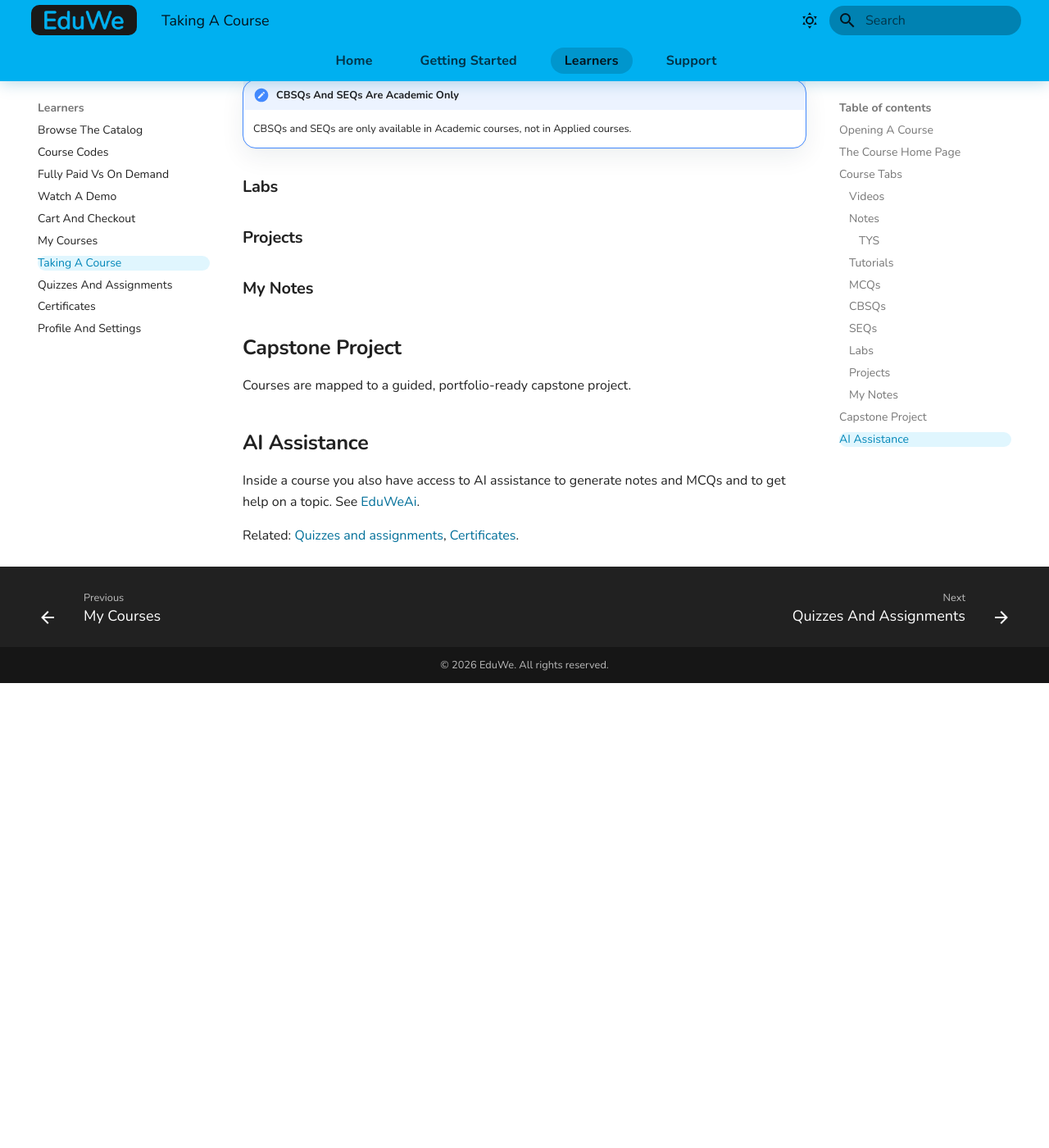
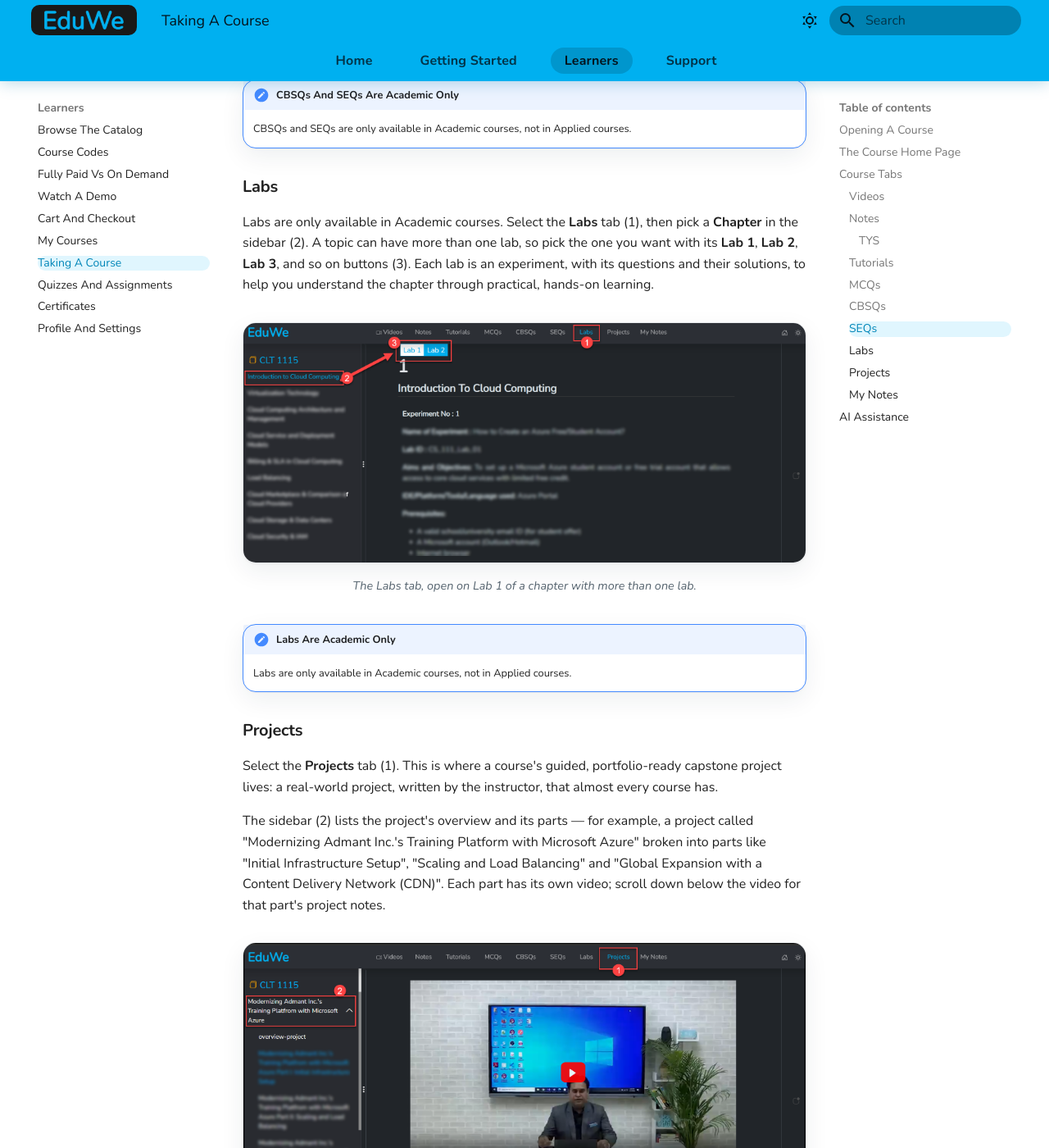
Before and after one commit to geitdeepak/EduWeIO_HelpDoc, an MkDocs documentation site: the page built from docs/learner/taking-a-course.md, in a window 1280 px wide and 1400 px high, scrolled down 8171 px. Shown: the whole window at 82% size. Built offline with MkDocs 1.6.1 and Material for MkDocs 9.7.7, drawn with Linux system fonts in a browser that asks for light colours; before the commit the page ends 9004 px from its top, so only the background shows below that; some of the changed text lies outside the part shown.

Commit message:
Document the Labs and Projects tabs
- Labs: Academic-only, experiment-based practical learning. A topic can
  have more than one lab, picked with Lab 1/Lab 2/... buttons, each with
  its questions and solutions.
- Projects: where a course's capstone project lives. A real-world
  project, written by the instructor, broken into an overview and parts,
  each with its own video and notes - implementation-based learning
  rather than reading or watching.

Fold the old standalone "Capstone Project" section into the Projects tab
now that its location and format are confirmed, and link the FAQ's
capstone answer to it.

Co-Authored-By: Claude Sonnet 5 <noreply@anthropic.com>

```diff
--- a/docs/learner/taking-a-course.md
+++ b/docs/learner/taking-a-course.md
@@ -170,22 +170,34 @@ Submit the correct answers in a Test MCQs set, and your result feeds the **MCQ**
 
 ### Labs
 
-<!-- TODO: walkthrough pending. -->
+Labs are only available in Academic courses. Select the **Labs** tab (1), then pick a **Chapter** in the sidebar (2). A topic can have more than one lab, so pick the one you want with its **Lab 1**, **Lab 2**, **Lab 3**, and so on buttons (3). Each lab is an experiment, with its questions and their solutions, to help you understand the chapter through practical, hands-on learning.
+
+<figure markdown>
+  ![The Labs tab, open on chapter 1 Introduction to Cloud Computing, with Lab 1 and Lab 2 buttons above Experiment No. 1, its name, lab ID, tools/language used and prerequisites](../assets/images/course-home/course-home-15-labs-tab.png){ loading=lazy }
+  <figcaption>The Labs tab, open on Lab 1 of a chapter with more than one lab.</figcaption>
+</figure>
+
+!!! note "Labs Are Academic Only"
+    Labs are only available in Academic courses, not in Applied courses.
 
 ### Projects
 
-<!-- TODO: walkthrough pending. Likely where the capstone project (below) appears. -->
+Select the **Projects** tab (1). This is where a course's guided, portfolio-ready capstone project lives: a real-world project, written by the instructor, that almost every course has.
+
+The sidebar (2) lists the project's overview and its parts — for example, a project called "Modernizing Admant Inc.'s Training Platform with Microsoft Azure" broken into parts like "Initial Infrastructure Setup", "Scaling and Load Balancing" and "Global Expansion with a Content Delivery Network (CDN)". Each part has its own video; scroll down below the video for that part's project notes.
+
+<figure markdown>
+  ![The Projects tab, playing the overview video for the project "Modernizing Admant Inc.'s Training Platform with Microsoft Azure", with its parts listed below it in the sidebar and a "scroll down for project notes" hint under the player](../assets/images/course-home/course-home-16-projects-tab.png){ loading=lazy }
+  <figcaption>The Projects tab, playing a project's overview video.</figcaption>
+</figure>
+
+Working through the project is implementation-based learning: instead of just reading or watching, you build the project yourself, which strengthens the skills the course teaches.
+
+<!-- TODO: confirm whether the project is graded, and whether it counts toward the certificate the same way TYS and MCQs do. -->
 
 ### My Notes
 
 <!-- TODO: walkthrough pending. Confirm how this relates to the My Notes tool under EduWeAi on the dashboard. -->
-
-## Capstone Project
-
-Courses are mapped to a guided, portfolio-ready capstone project.
-
-<!-- Source: eduwe.io FAQ "What is the capstone project?" -->
-<!-- TODO: confirm where the capstone appears in a course (likely the Projects tab) and whether it is graded. -->
 
 ## AI Assistance
 
```
Also changed, not shown: docs/support/faq.md (+1 -1 lines), docs/assets/images/course-home/course-home-15-labs-tab.png (added), docs/assets/images/course-home/course-home-16-projects-tab.png (added).
